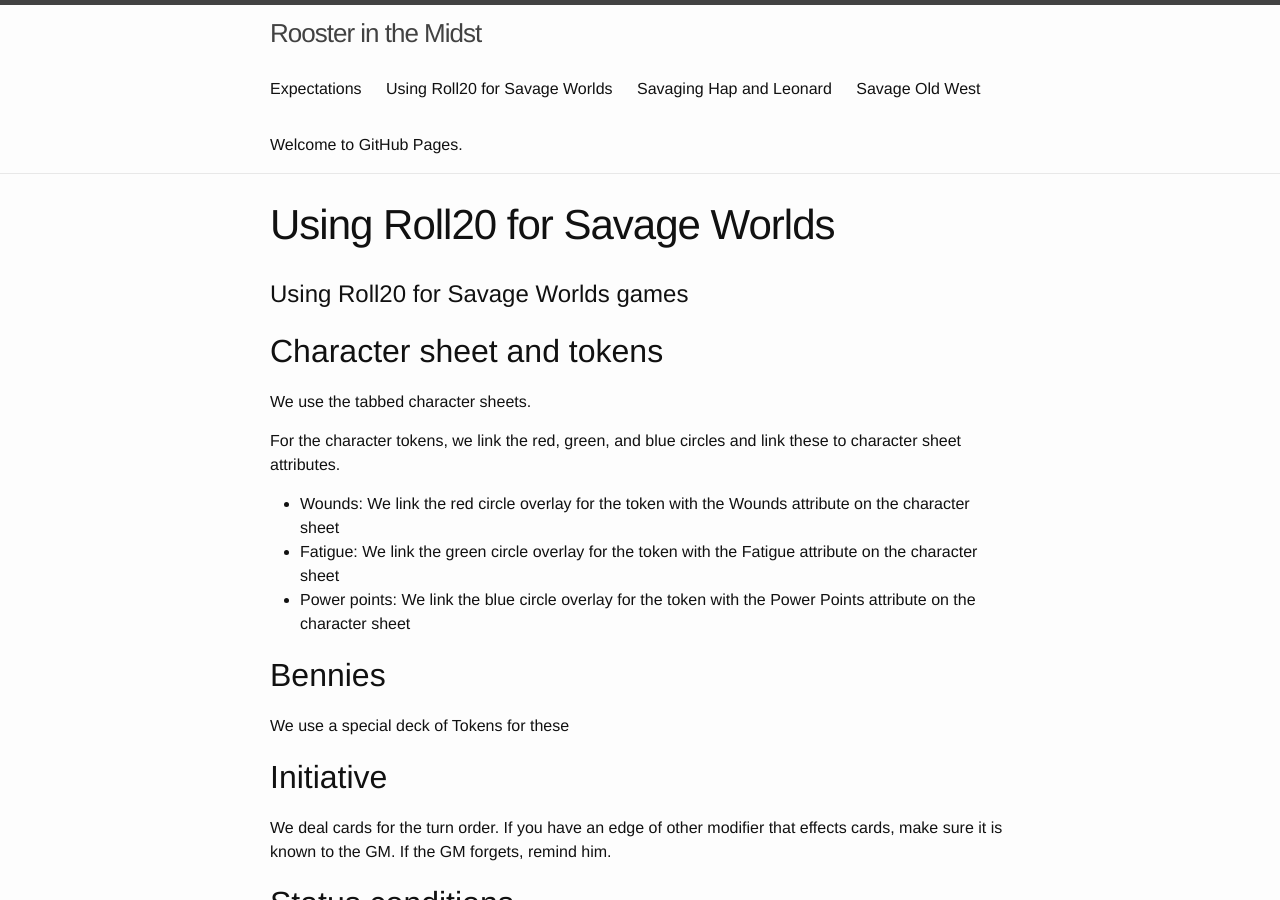
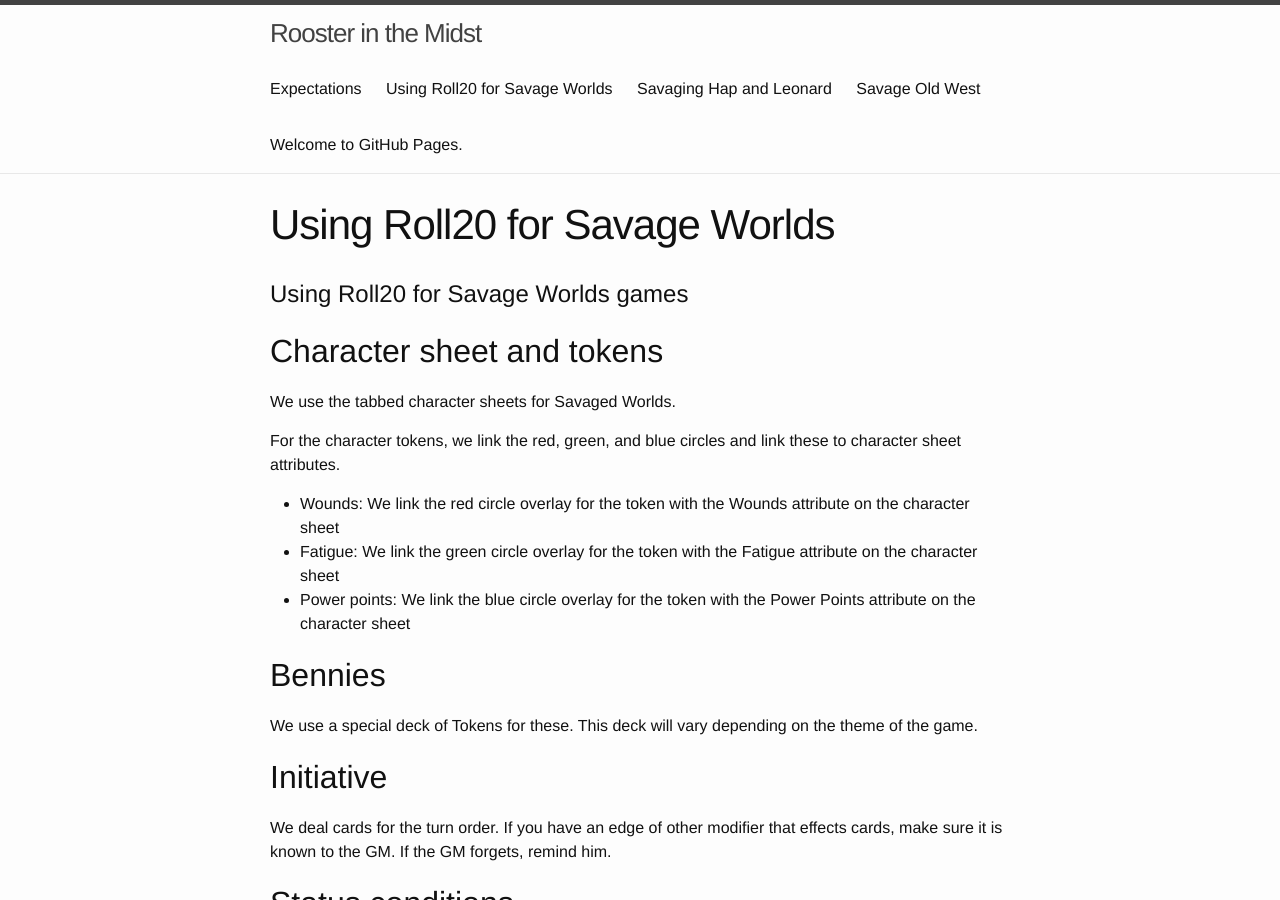
Before and after one commit to achall36/RoxvilleRooster.github.io, a Jekyll site: the page built from roll20_savage_worlds.md, in a window 1280 px wide and 900 px high. Built offline with Jekyll 4.4.1, drawn with Linux system fonts in a browser that asks for light colours.

Commit message:
Update roll20_savage_worlds.md

```diff
--- a/roll20_savage_worlds.md
+++ b/roll20_savage_worlds.md
@@ -7,7 +7,7 @@
 # Using Roll20 for Savage Worlds games
 
 ## Character sheet and tokens
-We use the tabbed character sheets.
+We use the tabbed character sheets for Savaged Worlds.
 
 For the character tokens, we link the red, green, and blue circles and link these to character sheet attributes.
 * Wounds: We link the red circle overlay for the token with the Wounds attribute on the character sheet
@@ -15,7 +15,7 @@
 * Power points: We link the blue circle overlay for the token with the Power Points attribute on the character sheet
 
 ## Bennies
-We use a special deck of Tokens for these
+We use a special deck of Tokens for these. This deck will vary depending on the theme of the game.
 
 ## Initiative
 We deal cards for the turn order. If you have an edge of other modifier that effects cards, make sure it is known to the GM. If the GM forgets, remind him.
```
